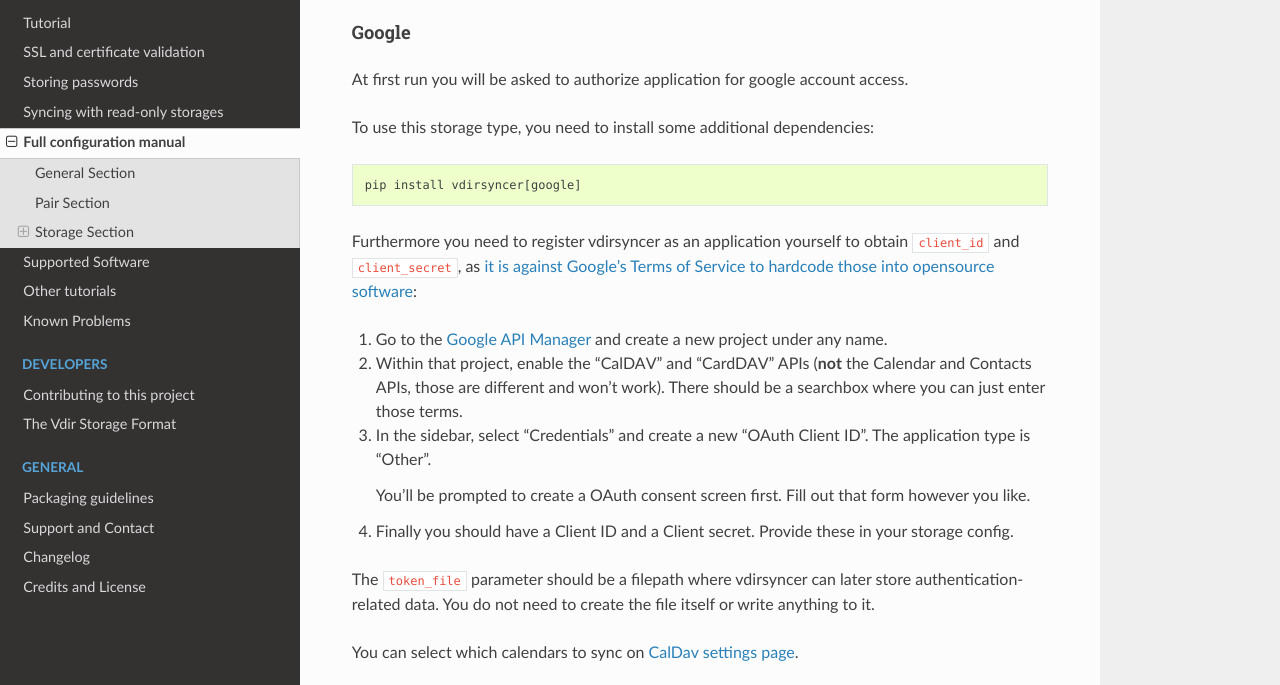
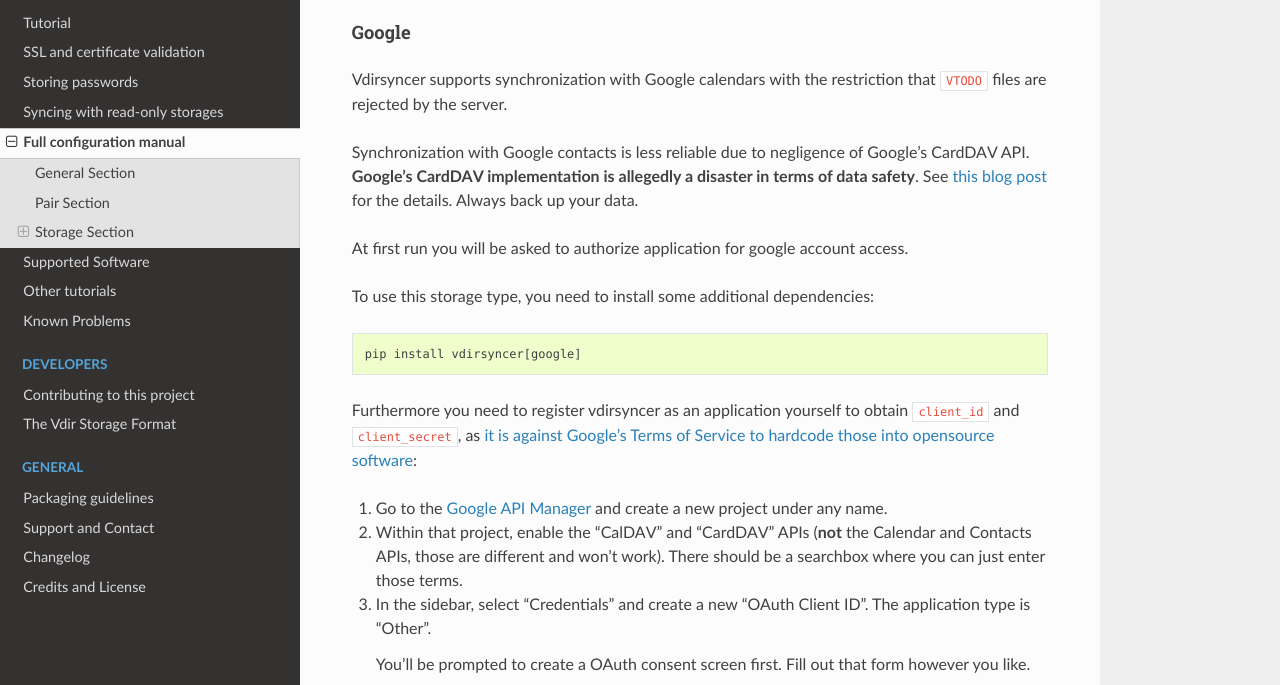
Before and after one commit to pimutils/vdirsyncer, a Sphinx documentation site: the page built from docs/config.rst, in a window 1280 px wide and 900 px high, scrolled down 2704 px, cut to the strip 188-873 px from the top of the window. Built offline with Sphinx 7.4.7 and the Read the Docs theme 2.0.0, drawn with Linux system fonts in a browser that asks for light colours; the version number could not be read and is left out.

Commit message:
Document that gcal doesn't support VTODO (#592)

```diff
--- a/docs/config.rst
+++ b/docs/config.rst
@@ -157,6 +157,15 @@
 Google
 ++++++
 
+Vdirsyncer supports synchronization with Google calendars with the restriction
+that ``VTODO`` files are rejected by the server.
+
+Synchronization with Google contacts is less reliable due to negligence of
+Google's CardDAV API. **Google's CardDAV implementation is allegedly a disaster
+in terms of data safety**. See `this blog post
+<https://evertpot.com/google-carddav-issues/>`_ for the details.  Always back
+up your data.
+
 At first run you will be asked to authorize application for google account
 access.
 
```
Also changed, not shown: 1 other file.
